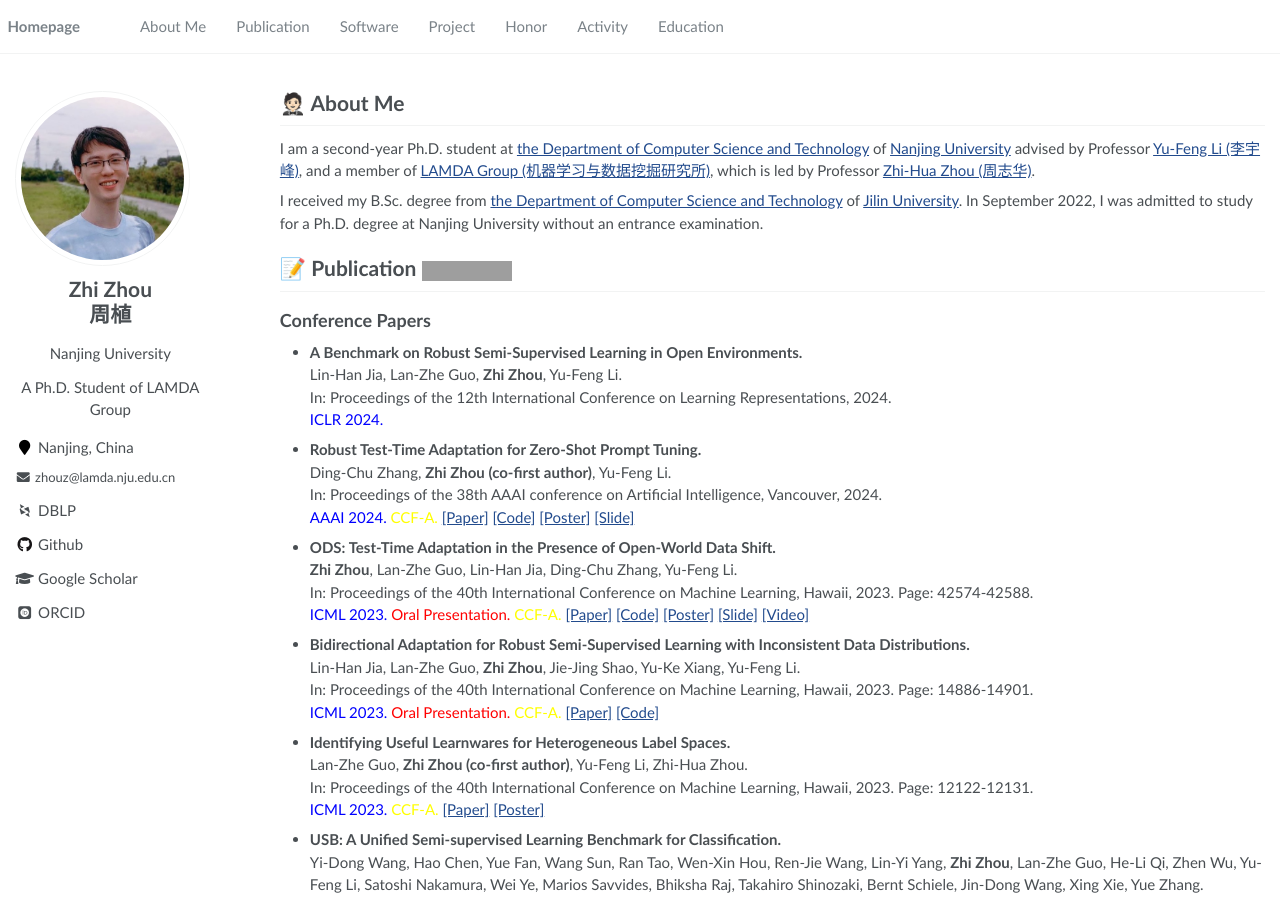
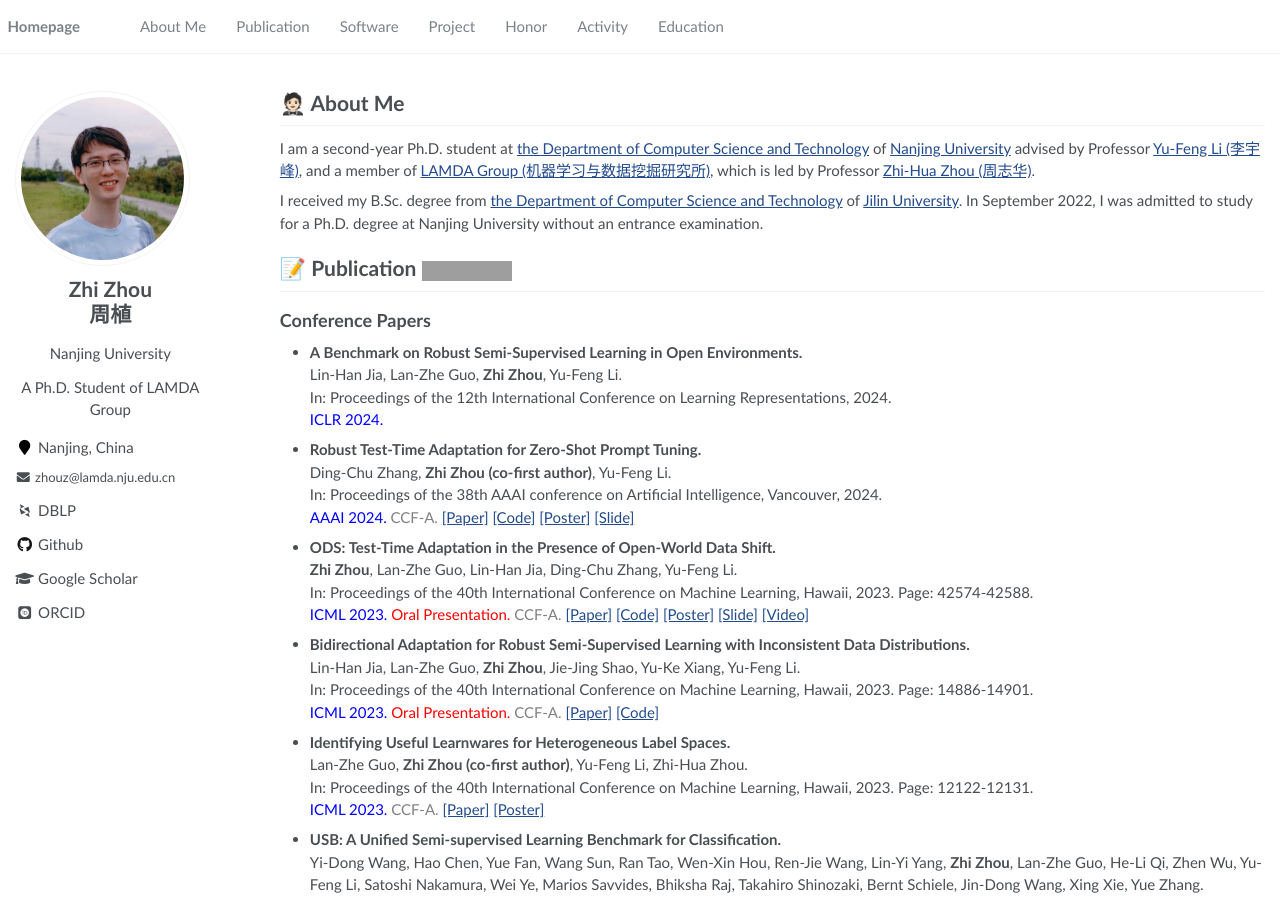
Before and after one commit to cyd24/cyd24.github.io, a Jekyll site: the page built from _pages/about.md, in a window 1280 px wide and 900 px high. Built offline with Jekyll 4.4.1, drawn with Linux system fonts in a browser that asks for light colours; some web fonts are replaced; grey boxes are pictures that could not be loaded.

Commit message:
Update about.md
Change color

```diff
--- a/_pages/about.md
+++ b/_pages/about.md
@@ -55,7 +55,7 @@ In: Proceedings of the 12th International Conference on Learning Representations
 Ding-Chu Zhang, **Zhi Zhou (co-first author)**, Yu-Feng Li. <br>
 In: Proceedings of the 38th AAAI conference on Artificial Intelligence, Vancouver, 2024. <br>
 <span style="color:blue">AAAI 2024.</span>
-<span style="color:yellow">CCF-A.</span>
+<span style="color:grey">CCF-A.</span>
 [[Paper]](../resources/AAAI2024_AdaPrompt.pdf)
 [[Code]](https://github.com/zhangdingchu/Adaprompt)
 [[Poster]](../resources/AAAI2024_AdaPrompt_Poster.pdf)
@@ -66,7 +66,7 @@ In: Proceedings of the 38th AAAI conference on Artificial Intelligence, Vancouve
 In: Proceedings of the 40th International Conference on Machine Learning, Hawaii, 2023. Page: 42574-42588.<br>
 <span style="color:blue">ICML 2023.</span>
 <span style="color:red">Oral Presentation.</span>
-<span style="color:yellow">CCF-A.</span>
+<span style="color:grey">CCF-A.</span>
 [[Paper]](../resources/ICML2023_ODS.pdf)
 [[Code]](https://www.lamda.nju.edu.cn/code_ODS.ashx)
 [[Poster]](../resources/ICML2023_ODS_Poster.png)
@@ -78,7 +78,7 @@ Lin-Han Jia, Lan-Zhe Guo, **Zhi Zhou**, Jie-Jing Shao, Yu-Ke Xiang, Yu-Feng Li.
 In: Proceedings of the 40th International Conference on Machine Learning, Hawaii, 2023. Page: 14886-14901.<br>
 <span style="color:blue">ICML 2023.</span>
 <span style="color:red">Oral Presentation.</span>
-<span style="color:yellow">CCF-A.</span>
+<span style="color:grey">CCF-A.</span>
 [[Paper]](../resources/ICML2023_SSL.pdf)
 [[Code]](https://github.com/YGZWQZD/LAMDA-SSL)
 
@@ -86,7 +86,7 @@ In: Proceedings of the 40th International Conference on Machine Learning, Hawaii
 Lan-Zhe Guo, **Zhi Zhou (co-first author)**, Yu-Feng Li, Zhi-Hua Zhou. <br>
 In: Proceedings of the 40th International Conference on Machine Learning, Hawaii, 2023. Page: 12122-12131. <br>
 <span style="color:blue">ICML 2023.</span>
-<span style="color:yellow">CCF-A.</span>
+<span style="color:grey">CCF-A.</span>
 [[Paper]](../resources/ICML2023_learnware.pdf)
 [[Poster]](../resources/ICML2023_learnware_Poster.png)
 
@@ -94,7 +94,7 @@ In: Proceedings of the 40th International Conference on Machine Learning, Hawaii
 Yi-Dong Wang, Hao Chen, Yue Fan, Wang Sun, Ran Tao, Wen-Xin Hou, Ren-Jie Wang, Lin-Yi Yang, **Zhi Zhou**, Lan-Zhe Guo, He-Li Qi, Zhen Wu, Yu-Feng Li, Satoshi Nakamura, Wei Ye, Marios Savvides, Bhiksha Raj, Takahiro Shinozaki, Bernt Schiele, Jin-Dong Wang, Xing Xie, Yue Zhang.<br>
 In: Advances in Neural Information Processing Systems Datasets and Benchmarks, New Orleans, LA, 2022. Page: 3938-3961.<br>
 <span style="color:blue">NeurIPS 2022 Datasets and Benchmarks.</span>
-<span style="color:yellow">CCF-A.</span>
+<span style="color:grey">CCF-A.</span>
 [[Paper]](../resources/NeurIPS2022_USB.pdf)
 [[Code]](https://github.com/microsoft/Semi-supervised-learning)
 
@@ -102,7 +102,7 @@ In: Advances in Neural Information Processing Systems Datasets and Benchmarks, N
 **Zhi Zhou**, Lan-Zhe Guo, Zhan-Zhan Cheng, Yu-Feng Li, Shi-Liang Pu.<br>
 In: Advances in Neural Information Processing Systems, Virtual Conference, 2021. Page: 29168-29180. <br>
 <span style="color:blue">NeurIPS 2021.</span>
-<span style="color:yellow">CCF-A.</span>
+<span style="color:grey">CCF-A.</span>
 [[Paper]](../resources/NeurIPS2021_STEP.pdf)
 [[Code]](https://www.lamda.nju.edu.cn/code_STEP.ashx)
 [[Poster]](../resources/NeurIPS2021_STEP_Poster.png)
@@ -112,14 +112,14 @@ In: Advances in Neural Information Processing Systems, Virtual Conference, 2021.
 Lan-Zhe Guo, **Zhi Zhou (co-first author)**, Jie-Jing Shao, Yu-Feng Li, and DiDi Collaborators.<br>
 In: Proceedings of the 27th ACM SIGKDD Conference on Knowledge Discovery and Data Mining, Singapore, 2021. Page: 487-495. <br>
 <span style="color:blue">KDD 2021.</span>
-<span style="color:yellow">CCF-A.</span>
+<span style="color:grey">CCF-A.</span>
 [[Paper]](../resources/KDD2021_LIMI.pdf)
 
 - **RECORD: Resource Constrained Semi-Supervised Learning under Distribution Shift.** <br>
 Lan-Zhe Guo, **Zhi Zhou**, and Yu-Feng Li.<br>
 In: Proceedings of the 26th ACM SIGKDD Conference on Knowledge Discovery and Data Mining, San Diego, CA, 2020. Page: 1636-1644. <br>
 <span style="color:blue">KDD 2020.</span>
-<span style="color:yellow">CCF-A.</span>
+<span style="color:grey">CCF-A.</span>
 [[Paper]](../resources/KDD2020_RECORD.pdf)
 [[Code]](https://www.lamda.nju.edu.cn/code_RECORD.ashx)
 
@@ -128,7 +128,7 @@ In: Proceedings of the 26th ACM SIGKDD Conference on Knowledge Discovery and Dat
 **Zhi Zhou**, Yi-Xuan Jin, Yu-Feng Li. <br>
 Frontiers of Computer Science, 18(6): 186332, 2024. <br>
 <span style="color:blue">FCS.</span>
-<span style="color:yellow">CCF-B.</span>
+<span style="color:grey">CCF-B.</span>
 [[Paper]](https://journal.hep.com.cn/fcs/EN/10.1007/s11704-023-3200-z)
 [[Code]](https://github.com/WNJXYK/Rts)
 
@@ -136,7 +136,7 @@ Frontiers of Computer Science, 18(6): 186332, 2024. <br>
 Lin-Han Jia, Lan-Zhe Guo, **Zhi Zhou**, Yu-Feng Li. <br>
 Science CHINA Information Science, 67: 117101, 2024. <br>
 <span style="color:blue">SCIS.</span>
-<span style="color:yellow">CCF-A.</span>
+<span style="color:grey">CCF-A.</span>
 [[Arxiv]](https://arxiv.org/pdf/2208.04610.pdf)
 [[Code]](https://github.com/YGZWQZD/LAMDA-SSL)
 
@@ -144,7 +144,7 @@ Science CHINA Information Science, 67: 117101, 2024. <br>
 **Zhi Zhou**, Ding-Chu Zhang, Yu-Feng Li, Min-Ling Zhang. <br>
 Journal of Software (软件学报), 35(4), 2024. <br>
 <span style="color:blue">JOS.</span>
-<span style="color:yellow">CCF-A.</span>
+<span style="color:grey">CCF-A.</span>
 [[Paper]](http://www.jos.org.cn/jos/article/abstract/7009?st=article_issue&bsh_bid=5968787845)
 
 ## Other Papers
```
